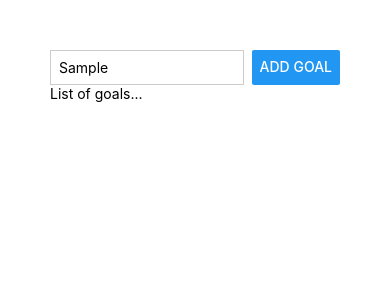
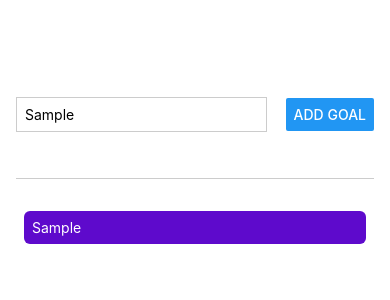
Before and after one commit to yeminko/react-native-workspace, a React Native app in the folder 02-01-react-native-basics/: screen / in a window 390 px wide. Both pictures are taken after typing "Sample" into the empty fields and a click on the button "ADD GOAL". Shown: the top 300 px of the page. Built offline with nearby package versions, Linux system fonts and the light colour scheme.

Commit message:
Implement goal input functionality with TextInput and Button, and display list of goals

```diff
--- a/02-01-react-native-basics/App.js
+++ b/02-01-react-native-basics/App.js
@@ -1,14 +1,34 @@
+import { useState } from "react";
 import { Button, StyleSheet, Text, TextInput, View } from "react-native";
 
 export default function App() {
+  const [enteredGoalText, setEnteredGoalText] = useState("");
+  const [courseGoals, setCourseGoals] = useState([]);
+
+  function goalInputHandler(enteredText) {
+    setEnteredGoalText(enteredText);
+  }
+
+  function addGoalHandler() {
+    setCourseGoals((currentGoals) => [...currentGoals, enteredGoalText]);
+  }
+
   return (
     <View style={styles.appContainer}>
       <View style={styles.inputContainer}>
-        <TextInput style={styles.textInput} placeholder="Your course goal!" />
-        <Button title="Add Goal" />
+        <TextInput
+          style={styles.textInput}
+          placeholder="Your course goal!"
+          onChangeText={goalInputHandler}
+        />
+        <Button title="Add Goal" onPress={addGoalHandler} />
       </View>
-      <View>
-        <Text>List of goals...</Text>
+      <View style={styles.goalsContainer}>
+        {courseGoals.map((goal, index) => (
+          <View key={index} style={styles.goalItem}>
+            <Text style={styles.goalText}>{goal}</Text>
+          </View>
+        ))}
       </View>
     </View>
   );
@@ -16,17 +36,37 @@
 
 const styles = StyleSheet.create({
   appContainer: {
-    padding: 50,
+    flex: 1,
+    paddingTop: 50,
+    paddingHorizontal: 16,
   },
   inputContainer: {
+    flex: 1,
     flexDirection: "row",
     justifyContent: "space-between",
+    alignItems: "center",
+    marginBottom: 24,
+    borderBottomWidth: 1,
+    borderBottomColor: "#cccccc",
   },
   textInput: {
     borderWidth: 1,
     borderColor: "#cccccc",
-    width: "80%",
+    width: "70%",
     marginRight: 8,
     padding: 8,
   },
+
+  goalsContainer: {
+    flex: 5,
+  },
+  goalItem: {
+    margin: 8,
+    padding: 8,
+    borderRadius: 6,
+    backgroundColor: "#5e0acc",
+  },
+  goalText: {
+    color: "white",
+  },
 });
```
